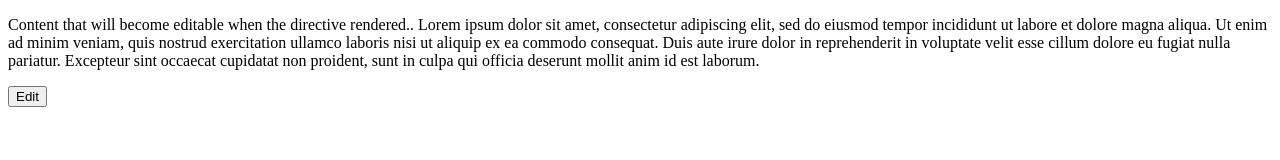
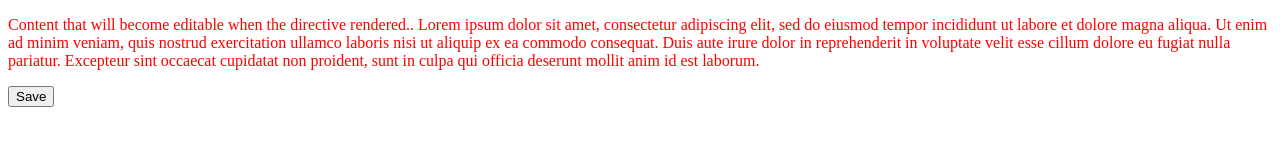
Before and after one commit to melaniebrgr/ngMakeEditable, a plain HTML site: page index.html in a window 1280 px wide. Both pictures are taken after a click on the button "Edit". Drawn offline with nearby package versions, Linux system fonts and the light colour scheme.

Commit message:
toggle class, editability on button click

```diff
--- a/app.js
+++ b/app.js
@@ -6,16 +6,33 @@ app.directive('makeEditable', function() {
 		templateUrl: 'make-editable.html',
 		transclude: true,
 		link: function(scope, element, attrs) {
+			let editableElement = angular.element(document.getElementById('editable'));
+			console.log(editableElement.attr('contenteditable'));
+
 			scope.editable = false;
 			scope.button = {
 				action: "Edit"
+			};
+
+			let turnOnEditing = function() {
+				scope.editable = true;
+				scope.button.action = 'Save';
+				editableElement.attr('contenteditable', true)
+			};
+			let turnOffEditing = function() {
+				scope.editable = false;
+				scope.button.action = 'Edit';
+				editableElement.attr('contenteditable', false)
+			};
+			scope.toggleEditability = function() {
+				scope.editable === false ? turnOnEditing() : turnOffEditing();
 			};
 		}
 	}
 });
 
 // -|- transclude content
-// --on button click, toggle editability
-// --on button click, change button text
-// --when editable, apply red class
+// -|-on button click, toggle editability
+// -|-on button click, change button text
+// -|-when editable, apply red class
 // --include attribute on at least two DOM elements
--- a/make-editable.html
+++ b/make-editable.html
@@ -1,4 +1,2 @@
-<div contenteditable="false" ng-class="{ red: editable }">
-	<span ng-transclude></span>
-</div>
-<button>{{ button.action }}</button>
+<span id="editable" contenteditable="false" ng-class="{ red: editable }" ng-transclude></span>
+<button ng-click="toggleEditability()">{{ button.action }}</button>
--- a/styles.css
+++ b/styles.css
@@ -1,3 +1,3 @@
 .red {
-	font-color: red;
+	color: red;
 }
```
